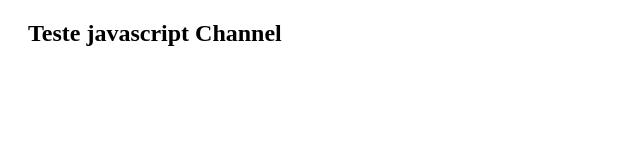
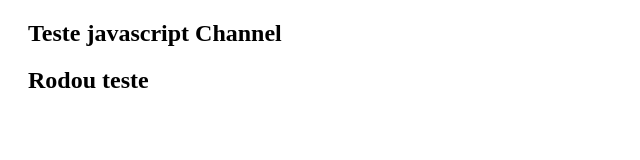
Before and after one commit to nildomacena/teste-javascript-channel, a plain HTML site: page index.html in a window 1280 px wide. Shown: the whole page, without its empty margins (0-640 px from the left). Drawn offline with Linux system fonts and the light colour scheme.

Commit message:
Exibindo mensagem

```diff
--- a/index.html
+++ b/index.html
@@ -1,8 +1,10 @@
 
 <div style="margin: 20px;">
     <h2>Teste javascript Channel</h2>
+    <div id="teste">Carregando...</div>
     <script>
         setTimeout(() => {
+            document.getElementById('teste').innerHTML = '<h2>Rodou teste</h2>';
             Print.postMessage('Hello World being called from Javascript code');
         }, 5000)
     </script>
```
